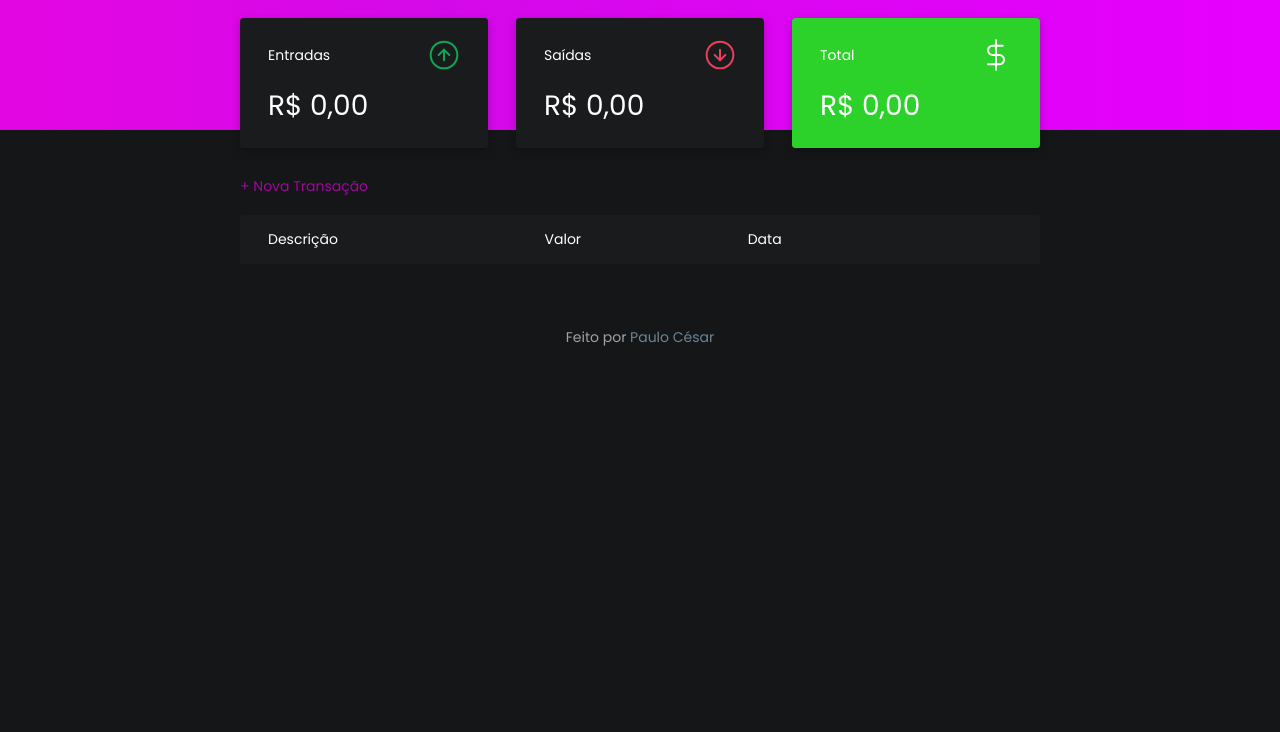
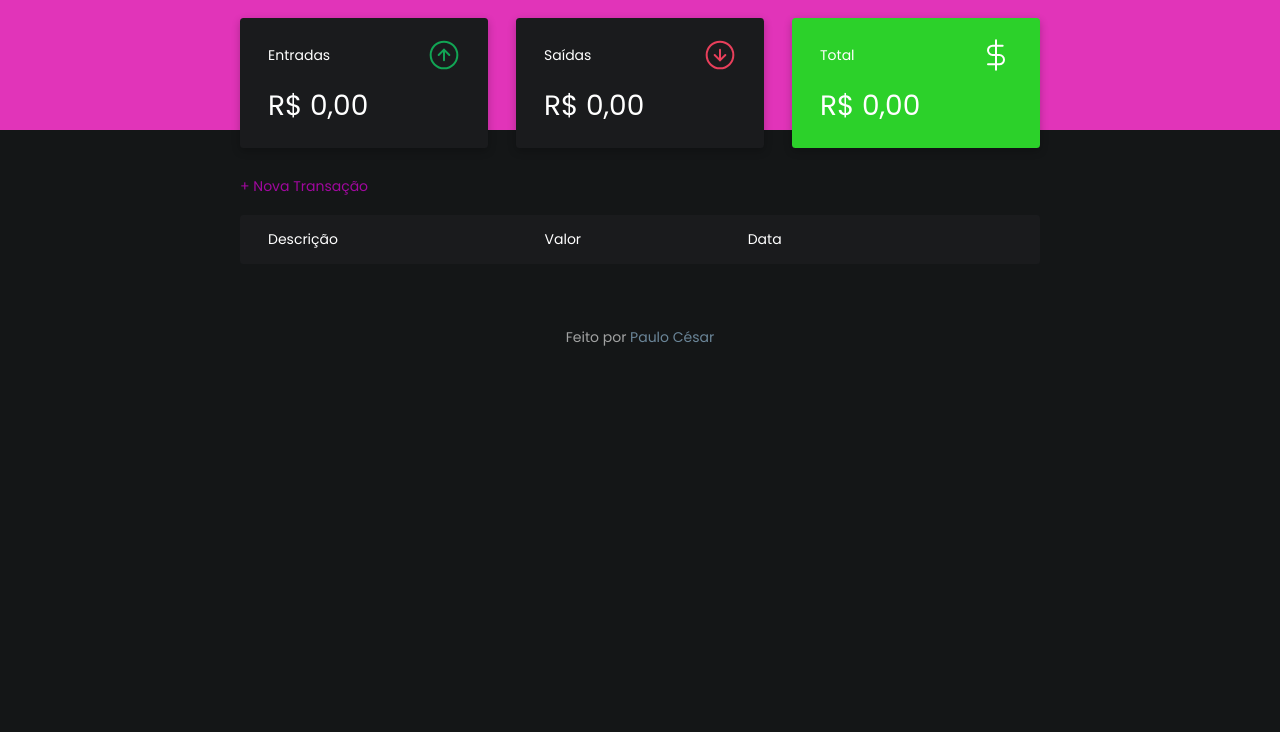
Before and after one commit to paulocsf/Projeto-Dev-Financas, a plain HTML site: page index.html in a window 1280 px wide. Shown: the part 68-800 px from the top of the page. Drawn offline with Linux system fonts and the light colour scheme.

Commit message:
header
Mudança nas cores do cabeçalho

```diff
--- a/assets/style.css
+++ b/assets/style.css
@@ -101,7 +101,7 @@ cursor: pointer;
 
 /* HEADER */
 header {
-    background: var(--purple);
+    background: #E134B9;
     padding: 2rem 0 10rem;
     text-align: center;
 }
```
